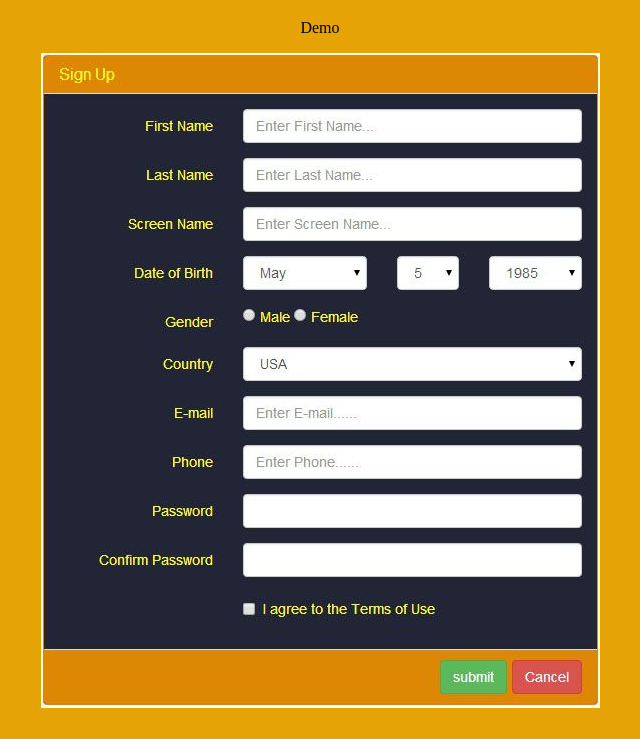
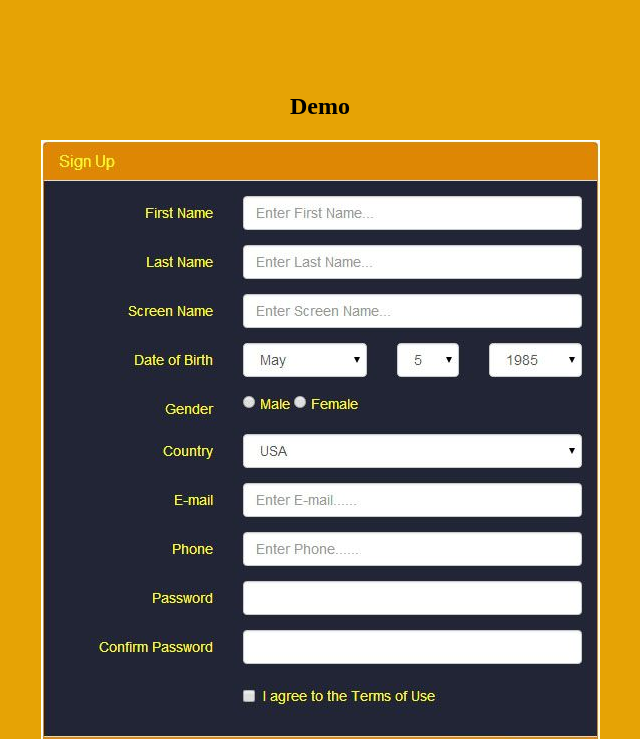
Before and after one commit to ataullah1/--form, a plain HTML site: page index.html in a window 1280 px wide. Shown: the part 61-800 px from the top of the page, without its empty margins (320-960 px from the left). Drawn offline with Linux system fonts and the light colour scheme.

Commit message:
Update index.html

```diff
--- a/index.html
+++ b/index.html
@@ -11,8 +11,9 @@
 <body bgcolor="E6A305">
     <div align="center">
         <h1>MD ATAULLAH</h1>
+        <br><br><br>
         <div>
-            <p>Demo</p>
+            <h2>Demo</h2>
             <img src="./263618506_284840273596091_8736128370362964012_n.jpg" alt="demo">
         </div>
         <br><br><br>
```
